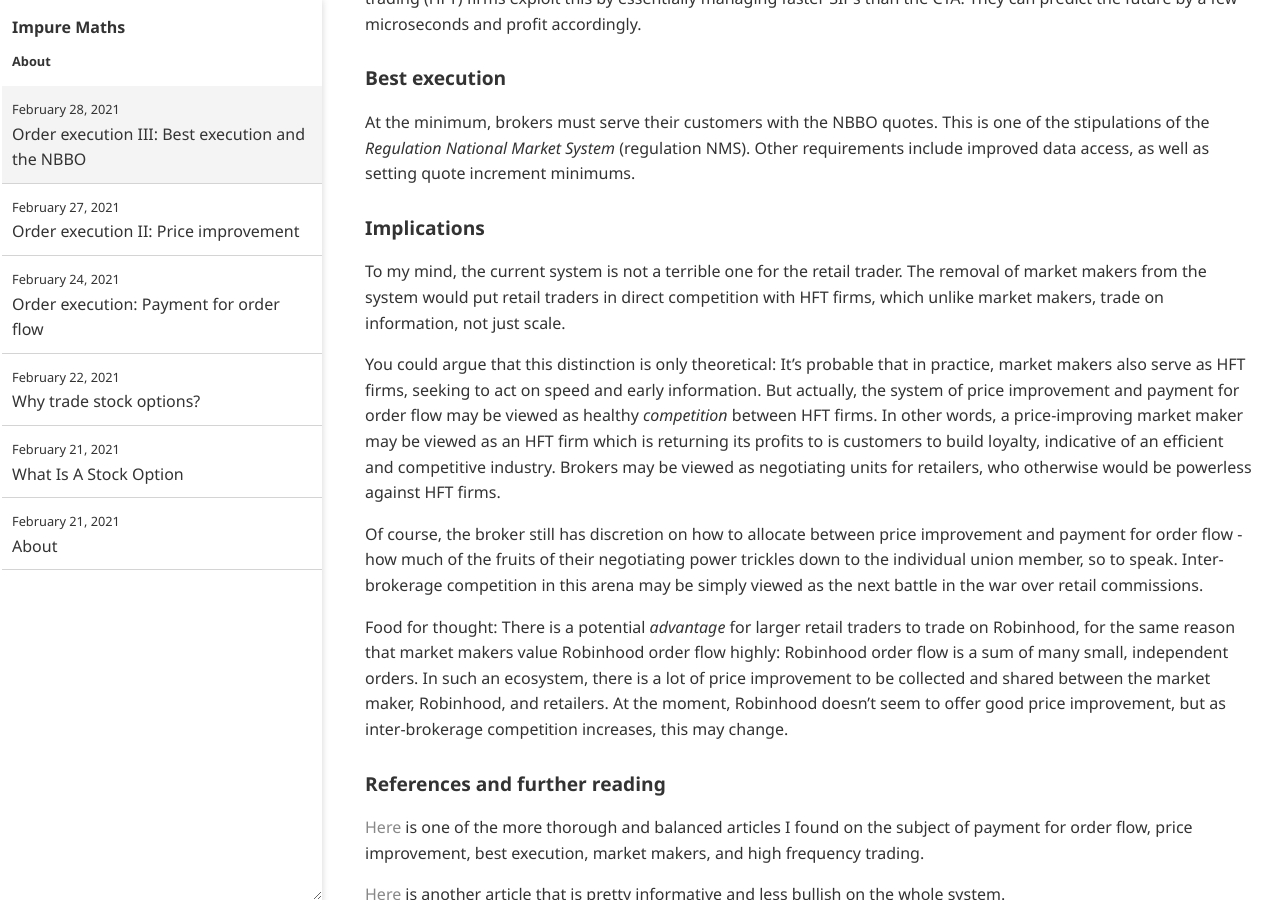
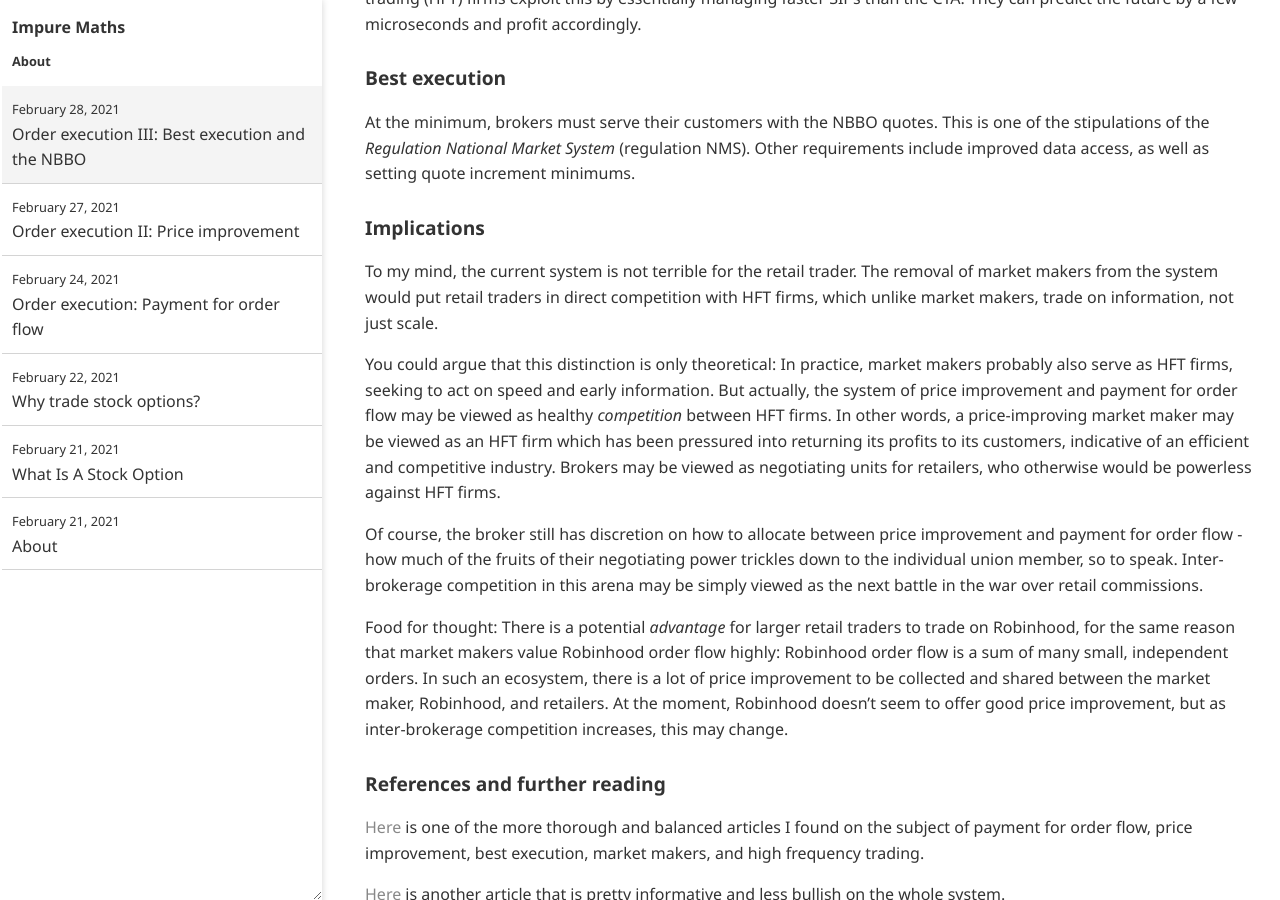
Before and after one commit to impuremaths/impuremaths.github.io, a Jekyll site: the page built from _posts/2021-02-28-order-execution-iii.md, in a window 1280 px wide and 900 px high, scrolled down 669 px. Built offline with Jekyll 4.4.1, drawn with Linux system fonts in a browser that asks for light colours.

Commit message:
Update 2021-02-28-order-execution-iii.md

```diff
--- a/_posts/2021-02-28-order-execution-iii.md
+++ b/_posts/2021-02-28-order-execution-iii.md
@@ -20,9 +20,9 @@ At the minimum, brokers must serve their customers with the NBBO quotes. This is
 
 ### Implications
 
-To my mind, the current system is not a terrible one for the retail trader. The removal of market makers from the system would put retail traders in direct competition with HFT firms, which unlike market makers, trade on information, not just scale.
+To my mind, the current system is not terrible for the retail trader. The removal of market makers from the system would put retail traders in direct competition with HFT firms, which unlike market makers, trade on information, not just scale.
 
-You could argue that this distinction is only theoretical: It's probable that in practice, market makers also serve as HFT firms, seeking to act on speed and early information. But actually, the system of price improvement and payment for order flow may be viewed as healthy _competition_ between HFT firms. In other words, a price-improving market maker may be viewed as an HFT firm which is returning its profits to is customers to build loyalty, indicative of an efficient and competitive industry. Brokers may be viewed as negotiating units for retailers, who otherwise would be powerless against HFT firms.
+You could argue that this distinction is only theoretical: In practice, market makers probably also serve as HFT firms, seeking to act on speed and early information. But actually, the system of price improvement and payment for order flow may be viewed as healthy _competition_ between HFT firms. In other words, a price-improving market maker may be viewed as an HFT firm which has been pressured into returning its profits to its customers, indicative of an efficient and competitive industry. Brokers may be viewed as negotiating units for retailers, who otherwise would be powerless against HFT firms.
 
 Of course, the broker still has discretion on how to allocate between price improvement and payment for order flow - how much of the fruits of their negotiating power trickles down to the individual union member, so to speak. Inter-brokerage competition in this arena may be simply viewed as the next battle in the war over retail commissions.
 
```
